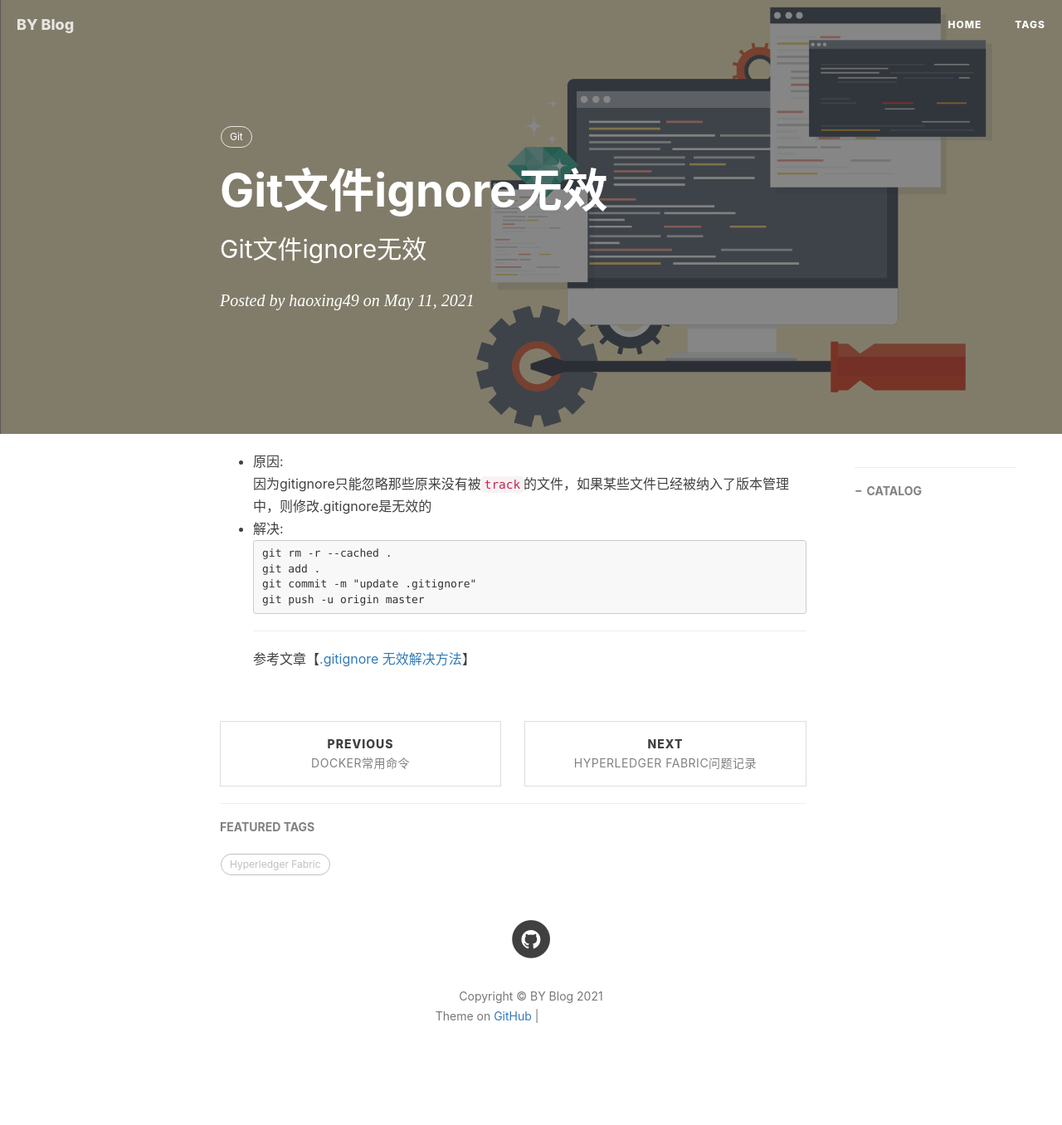
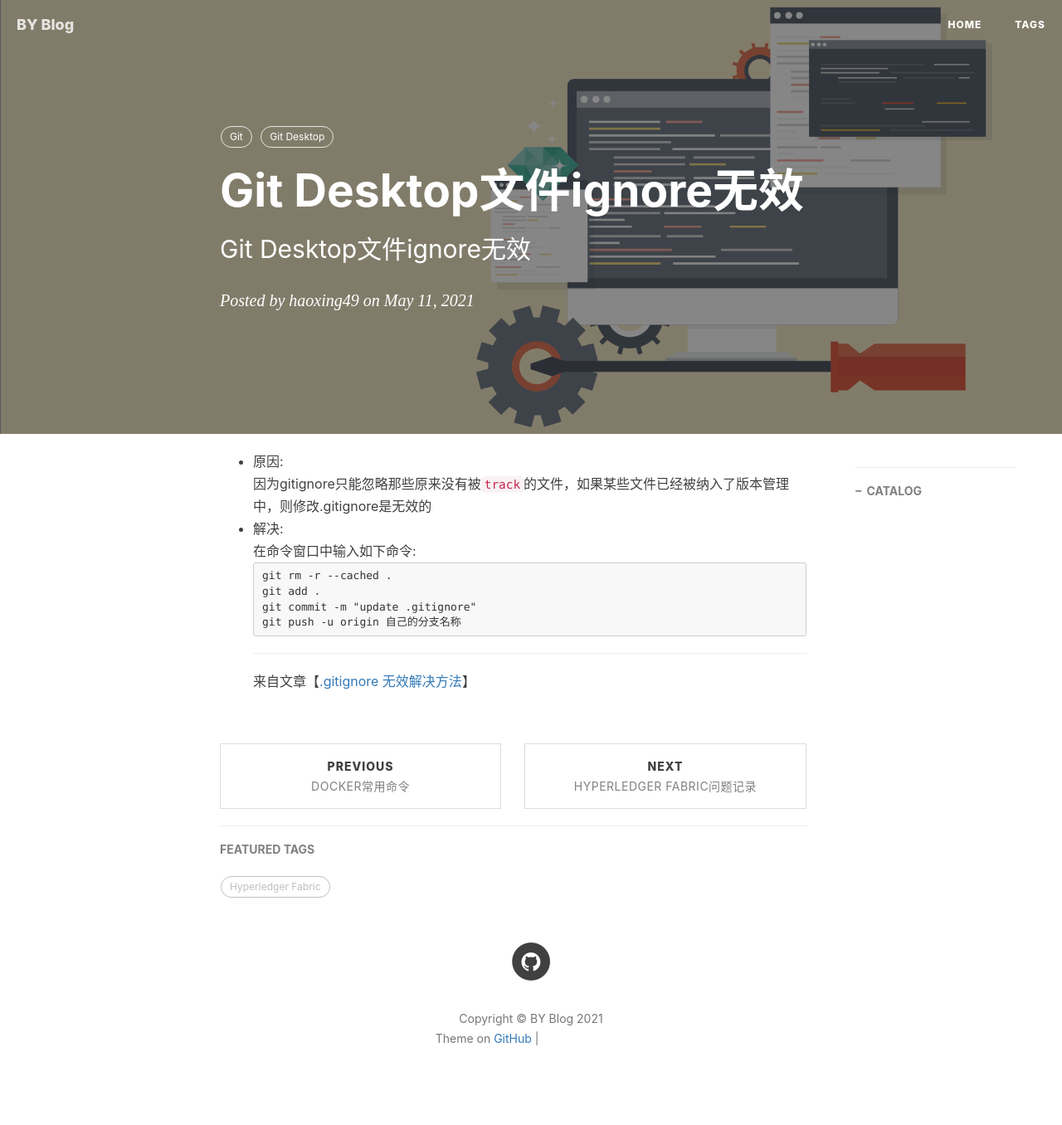
Before and after one commit to haoxing49/haoxing49.github.io, a Jekyll site: the page built from _posts/2021-05-11-Git Desktop文件ignore无效.md, in a window 1280 px wide. Shown: the whole page at 83% size. Built offline with Jekyll 4.4.1, drawn with Linux system fonts in a browser that asks for light colours; nearby versions of some CDN libraries; comment, search, counter and statistics services are not loaded; before the commit the page ends 1329 px from its top, so only the background shows below that; grey boxes are pictures that could not be loaded.

Commit message:
update file name

````diff
--- a/_posts/2021-05-11-Git文件ignore无效.md
+++ b/_posts/2021-05-11-Git Desktop文件ignore无效.md
@@ -1,22 +1,24 @@
 ---
 layout:     post
-title:      Git文件ignore无效
-subtitle:   Git文件ignore无效
+title:      Git Desktop文件ignore无效
+subtitle:   Git Desktop文件ignore无效
 date:       2021-05-11
 author:     haoxing49
 header-img: img/post-bg-debug.png
 catalog: true
 tags:
     - Git
+    - Git Desktop
 ---
 - 原因:<br/>
 因为gitignore只能忽略那些原来没有被`track`的文件，如果某些文件已经被纳入了版本管理中，则修改.gitignore是无效的
 - 解决:<br/>
+在命令窗口中输入如下命令:
 ```git
 git rm -r --cached .
 git add .
 git commit -m "update .gitignore"
-git push -u origin master
+git push -u origin 自己的分支名称
 ```
 ---
-参考文章【[.gitignore 无效解决方法](https://blog.csdn.net/wwwtotoro/article/details/91042307)】
+来自文章【[.gitignore 无效解决方法](https://blog.csdn.net/wwwtotoro/article/details/91042307)】
````
